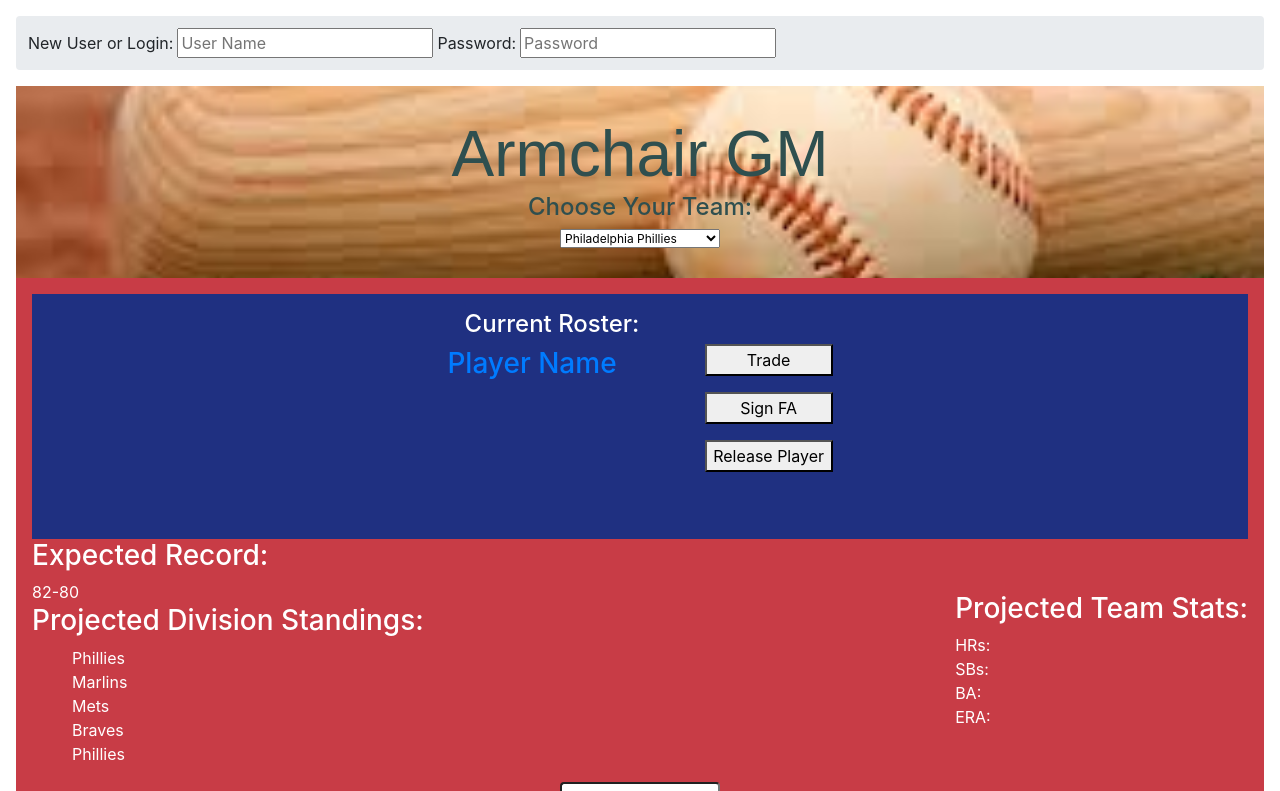
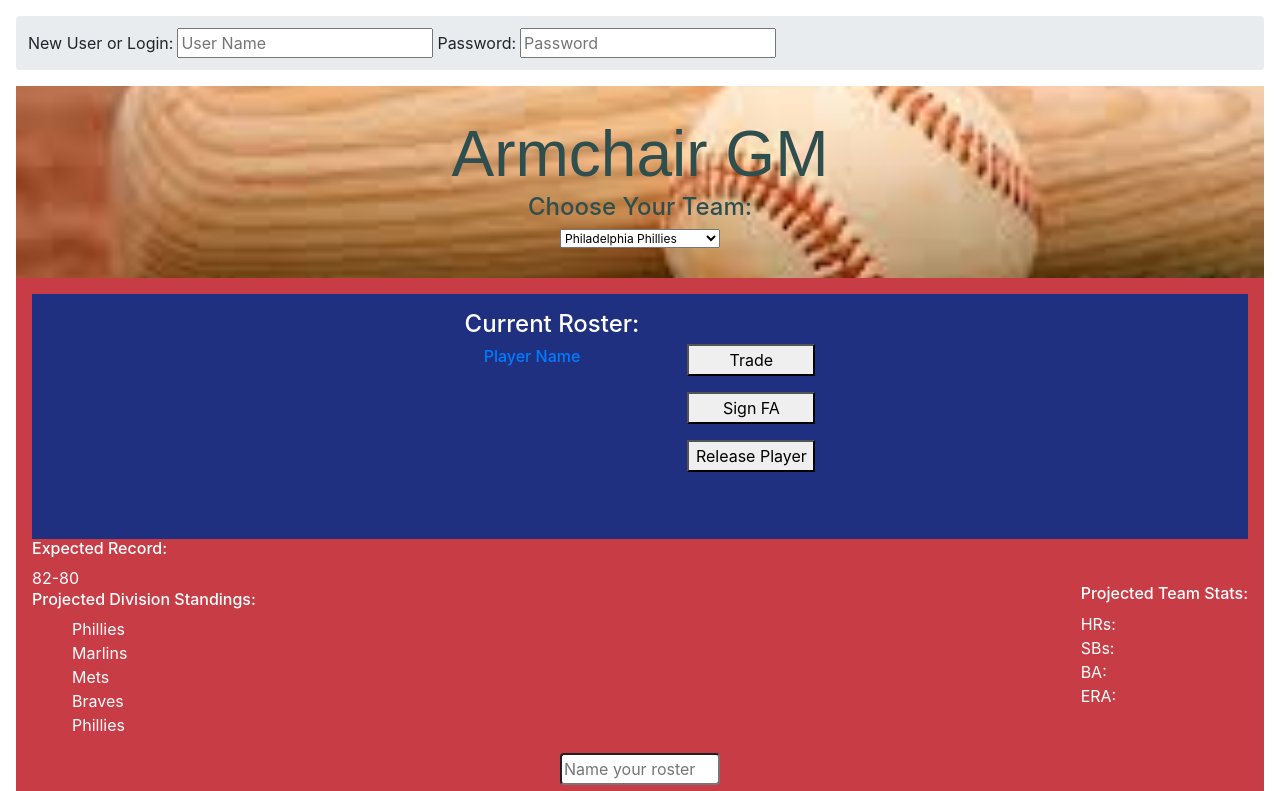
Before and after one commit to aperniciaro/capstone-client, a React (Create React App) app in the folder ClientApp/: page / in a window 1280 px wide. Shown: the top 791 px of the page. Built offline with nearby package versions, Linux system fonts and the light colour scheme; a web font is replaced by a local one.

Commit message:
more styling

```diff
--- a/ClientApp/src/css/App.css
+++ b/ClientApp/src/css/App.css
@@ -23,7 +23,7 @@
 
 .login-section {
   display: flex;
-  flex-direction: row;
+  flex-direction: column;
   align-items: center;
   margin-bottom: 0.5rem;
   background-color: #e9ecef;
@@ -59,6 +59,10 @@
 
 h2 {
   font-size: 1.5rem;
+}
+
+h3 {
+  font-size: 1rem;
 }
 
 main {
@@ -229,3 +233,9 @@
   align-items: center;
   flex-direction: column;
 }
+
+@media (min-width: 650px) {
+  .login-section {
+    flex-direction: row;
+  }
+}
--- a/ClientApp/src/pages/Home.js
+++ b/ClientApp/src/pages/Home.js
@@ -70,7 +70,7 @@
             </section>
           </section>
           <section className="save-and-load">
-            <input className="save-input" placeholder="name your roster" />
+            <input className="save-input" placeholder="Name your roster" />
             <button>Save Custom Roster</button>
             <section className="saved-menu">
               <h4>Saved Rosters: </h4>
```
